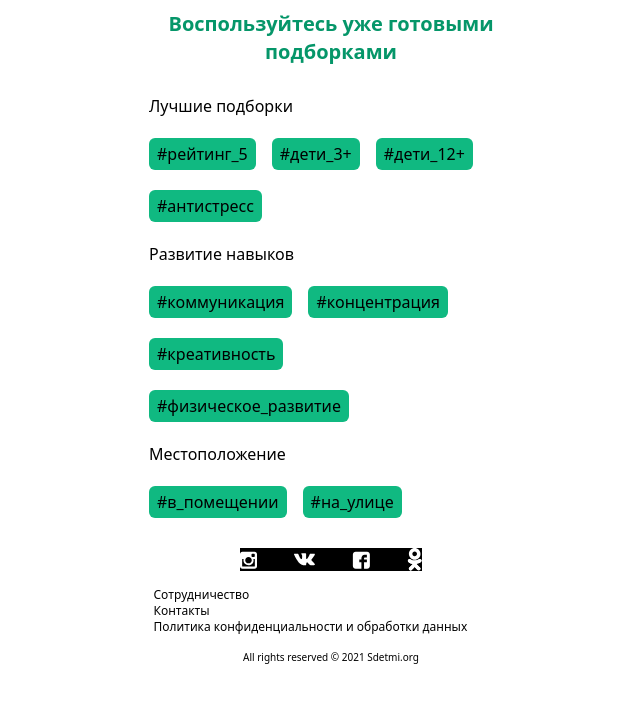
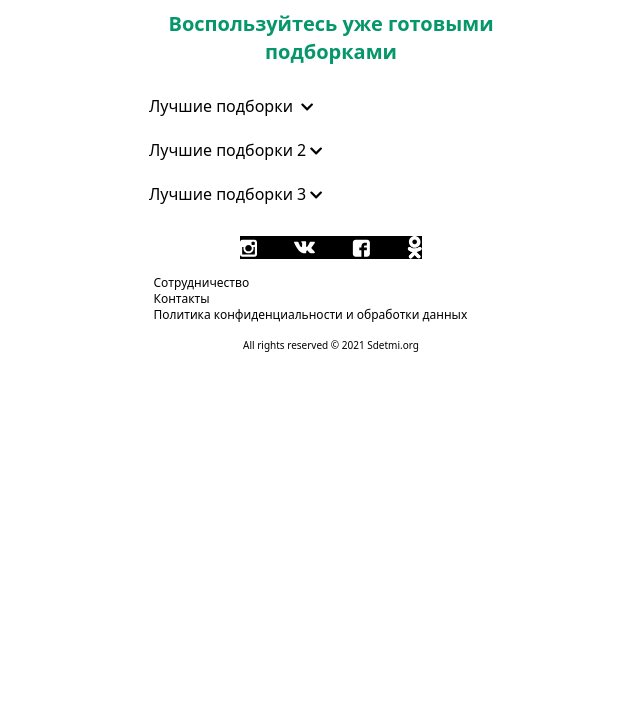
Before and after one commit to ToxicEKB/Weekend, a React (Create React App) app: page / in a window 1280 px wide. Shown: the top 702 px of the page, without its empty margins (309-949 px from the left). Built offline with nearby package versions, Linux system fonts and the light colour scheme.

Commit message:
fix Tags

```diff
--- a/src/components/Tags/Tags.js
+++ b/src/components/Tags/Tags.js
@@ -1,28 +1,127 @@
-function Tags() {
+import { useState } from "react";
+import { FontAwesomeIcon } from "@fortawesome/react-fontawesome";
+import { faChevronUp, faChevronDown } from "@fortawesome/free-solid-svg-icons";
+import ShowTags from "./ShowTags";
+
+import TagItem from "./TagItem";
+import { tagsItems } from "./tagsItems";
+
+const Tags = () => {
+  const [visibleTags, setVisibleTags] = useState(false);
+
+  const toggleVisibleTags = () => {
+    setVisibleTags(!visibleTags);
+  };
+
   return (
     <div className="p-2.5 w-96 mx-auto">
-      <h2 className="mb-7 text-green-600 text-xl font-bold text-center">Воспользуйтесь уже готовыми подборками</h2>
-      <p className="mb-5 text-base font-medium">Лучшие подборки</p>
+      <h2 className="mb-7 text-green-600 text-xl font-bold text-center">
+        Воспользуйтесь уже готовыми подборками
+      </h2>
+
+
+      {/* <div className="">
+        {tagsItems.map(({ text }, idx) => {
+          return <TagItem text={text} key={idx} />;
+        })}
+      </div> */}
+
+      <p
+        className="mb-5 text-base font-medium cursor-pointer hover:opacity-70"
+        onClick={toggleVisibleTags}
+      >
+        Лучшие подборки &nbsp;
+        <span className="text-sm">
+          {visibleTags === false ? (
+            <FontAwesomeIcon icon={faChevronDown} />
+          ) : (
+            <FontAwesomeIcon icon={faChevronUp} />
+          )}
+        </span>
+      </p>
+
+      <p
+        className="mb-5 text-base font-medium cursor-pointer hover:opacity-70"
+        onClick={toggleVisibleTags}
+      >
+        Лучшие подборки 2&nbsp;
+        <span className="text-sm">
+          {visibleTags === false ? (
+            <FontAwesomeIcon icon={faChevronDown} />
+          ) : (
+            <FontAwesomeIcon icon={faChevronUp} />
+          )}
+        </span>
+      </p>
+
+      <p
+        className="mb-5 text-base font-medium cursor-pointer hover:opacity-70"
+        onClick={toggleVisibleTags}
+      >
+        Лучшие подборки 3&nbsp;
+        <span className="text-sm">
+          {visibleTags === false ? (
+            <FontAwesomeIcon icon={faChevronDown} />
+          ) : (
+            <FontAwesomeIcon icon={faChevronUp} />
+          )}
+        </span>
+      </p>
+
+      <ShowTags visibility={visibleTags} />
+
+      {/* {visibleTags ? (
         <div className="flex flex-wrap">
-        <a className="px-2 py-1 mr-4 mb-5 rounded-md bg-green-500 no-underline text-base hover:bg-green-400" href="#">#рейтинг_5</a>
-        <a className="px-2 py-1 mr-4 mb-5 rounded-md bg-green-500 no-underline text-base hover:bg-green-400"href="#">#дети_3+</a>
-        <a className="px-2 py-1 mr-4 mb-5 rounded-md bg-green-500 no-underline text-base hover:bg-green-400"href="#">#дети_12+</a>
-        <a className="px-2 py-1 mr-4 mb-5 rounded-md bg-green-500 no-underline text-base hover:bg-green-400"href="#">#антистресс</a>
+          <TagItem name="рейтинг_5" url="/#" />
+          <TagItem name="дети_3+" url="/#" />
+          <TagItem name="дети_12+" url="/#" />
+          <TagItem name="антистресс" url="/#" />
         </div>
-      <p className="mb-5 text-base font-medium">Развитие навыков</p>
+      ) : null} */}
+
+      {/* <p
+        className="mb-5 text-base font-medium cursor-pointer hover:opacity-70"
+        onClick={toggleVisibleTags}
+      >
+        Развитие навыков &nbsp;
+        <span className="text-sm">
+          {visibleTags === false ? (
+            <FontAwesomeIcon icon={faChevronDown} />
+          ) : (
+            <FontAwesomeIcon icon={faChevronUp} />
+          )}
+        </span>
+      </p>
+      {visibleTags ? (
         <div className="flex flex-wrap">
-        <a className="px-2 py-1 mr-4 mb-5 rounded-md bg-green-500 no-underline text-base hover:bg-green-400" href="#">#коммуникация</a>
-        <a className="px-2 py-1 mr-4 mb-5 rounded-md bg-green-500 no-underline text-base hover:bg-green-400" href="#">#концентрация</a>
-        <a className="px-2 py-1 mr-4 mb-5 rounded-md bg-green-500 no-underline text-base hover:bg-green-400" href="#">#креативность</a>
-        <a className="px-2 py-1 mr-4 mb-5 rounded-md bg-green-500 no-underline text-base hover:bg-green-400" href="#">#физическое_развитие</a>
+          <TagItem name="коммуникация" />
+          <TagItem name="концентрация" />
+          <TagItem name="креативность" />
+          <TagItem name="физическое_развитие" />
         </div>
-      <p className="mb-5 text-base font-medium">Местоположение</p>
+      ) : null}
+
+      <p
+        className="mb-5 text-base font-medium cursor-pointer hover:opacity-70"
+        onClick={toggleVisibleTags}
+      >
+        Местоположение &nbsp;
+        <span className="text-sm">
+          {visibleTags === false ? (
+            <FontAwesomeIcon icon={faChevronDown} />
+          ) : (
+            <FontAwesomeIcon icon={faChevronUp} />
+          )}
+        </span>
+      </p>
+      {visibleTags ? (
         <div className="flex flex-wrap">
-        <a className="px-2 py-1 mr-4 mb-5 rounded-md bg-green-500 no-underline text-base hover:bg-green-400" href="#">#в_помещении</a>
-        <a className="px-2 py-1 mr-4 mb-5 rounded-md bg-green-500 no-underline text-base hover:bg-green-400" href="#">#на_улице</a>
+          <TagItem name="в_помещении" />
+          <TagItem name="на_улице" />
         </div>
+      ) : null} */}
     </div>
   );
-}
+};
 
 export default Tags;
```
Lines whose indentation alone changed are shown as unchanged.
